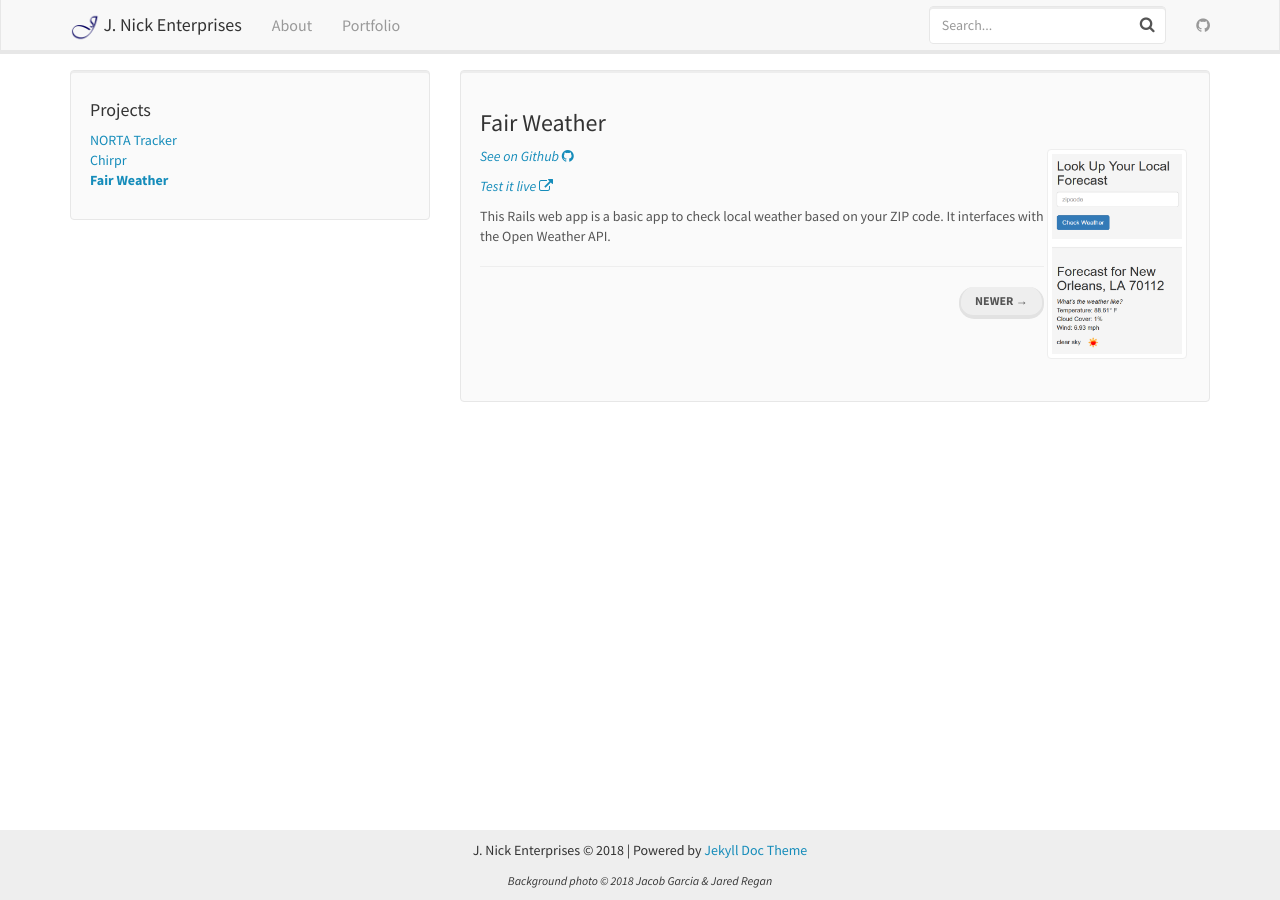
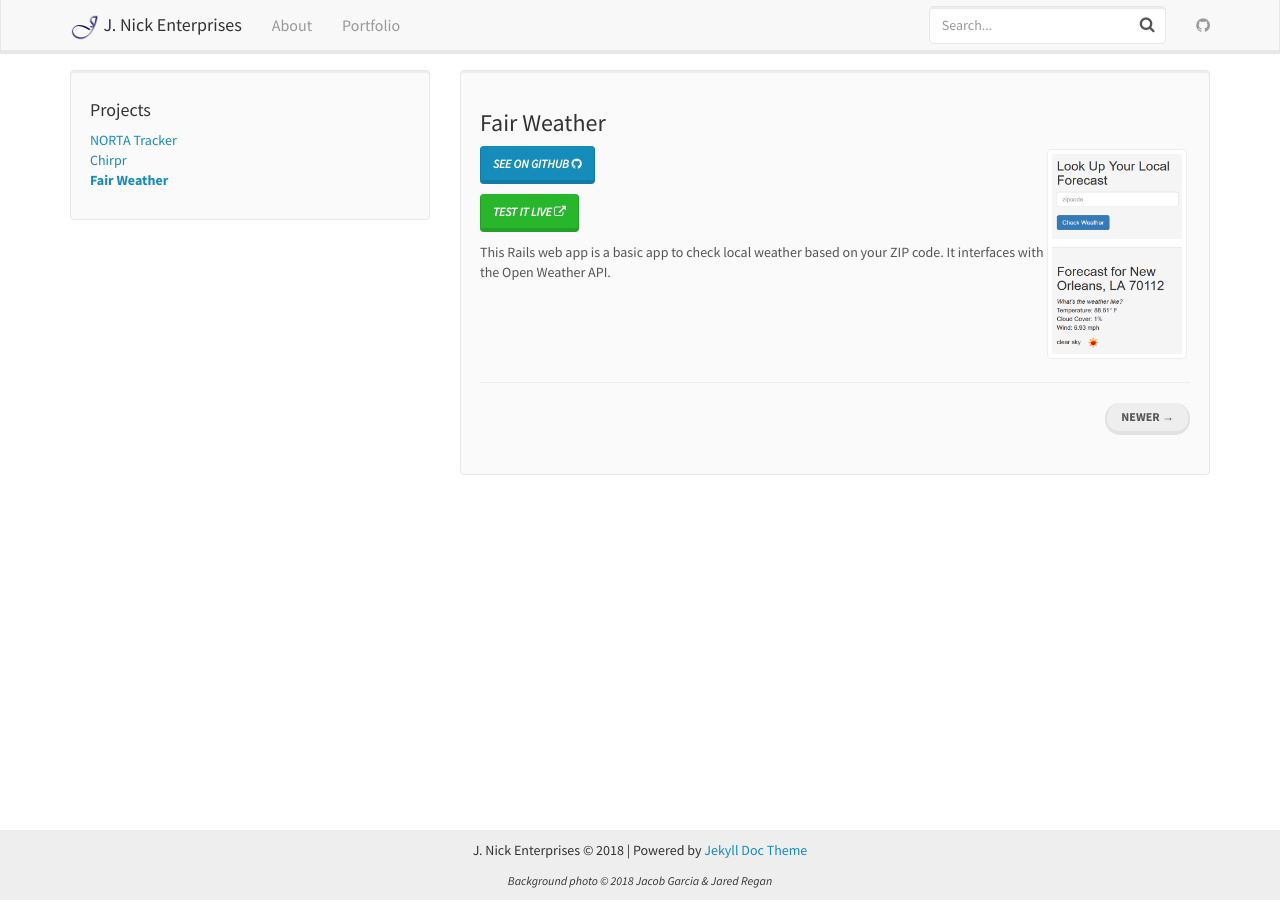
Before and after one commit to janikgar/janikgar.github.io, a Jekyll site: the page built from _posts/2018-08-16-fair-weather.md, in a window 1280 px wide. Built offline with Jekyll 4.4.1, drawn with Linux system fonts in a browser that asks for light colours; nearby versions of some CDN libraries.

Commit message:
corrected app page formatting

```diff
--- a/_layouts/post.html
+++ b/_layouts/post.html
@@ -19,6 +19,8 @@ layout: default
 
         <div class="col-md-8">
             <div class="well">
+                <div class="row">
+                    <div class="col-xs-12">
                         <h3>{{ page.title }}</h3>
                         {% if page.img-link %}
                             <div class="img-thumbnail pull-right">
@@ -26,12 +28,14 @@ layout: default
                             </div>
                         {% endif %}
                         {% if page.github %}
-                    <p><a href={{page.github}} target="_blank"><em>See on Github <span class="fa fa-github"></span></em></a></p>
+                            <p><a class="btn btn-primary btn-default" href={{page.github}} target="_blank"><em>See on Github <span class="fa fa-github"></span></em></a></p>
                         {% endif %}
                         {% if page.live %}
-                    <p><a href={{page.live}} target="_blank"><em>Test it live <span class="fa fa-external-link"></span></em></a></p>
+                            <p><a class="btn btn-success btn-default" href={{page.live}} target="_blank"><em>Test it live <span class="fa fa-external-link"></span></em></a></p>
                         {% endif %}
                         <div  id="markdown-content-container">{{ content }}</div>
+                    </div>
+                </div>
                 <hr>
                 <ul class="pager">
                     {% if page.previous %}
```
Lines whose indentation alone changed are shown as unchanged.
